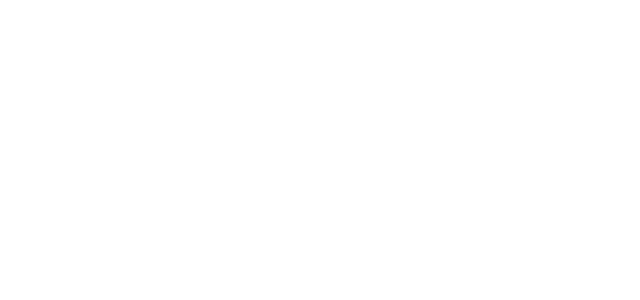
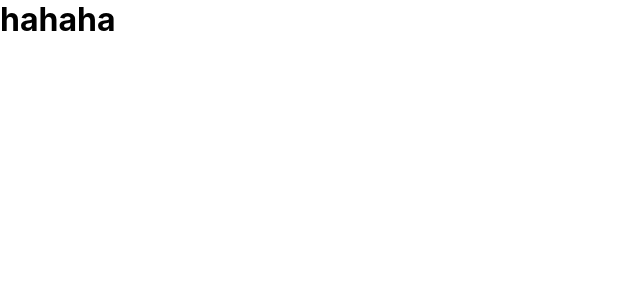
Before and after one commit to no744634936/react_projects, a React (Create React App) app: page / in a window 1280 px wide. Shown: the top 300 px of the page, without its empty margins (0-640 px from the left). Built offline with nearby package versions, Linux system fonts and the light colour scheme.

Commit message:
first commit

```diff
--- a/src/App.js
+++ b/src/App.js
@@ -4,7 +4,7 @@
 export default function App() {
     return (
         <div>
-
+            <h1>hahaha</h1>
         </div>
     )
 }
```
